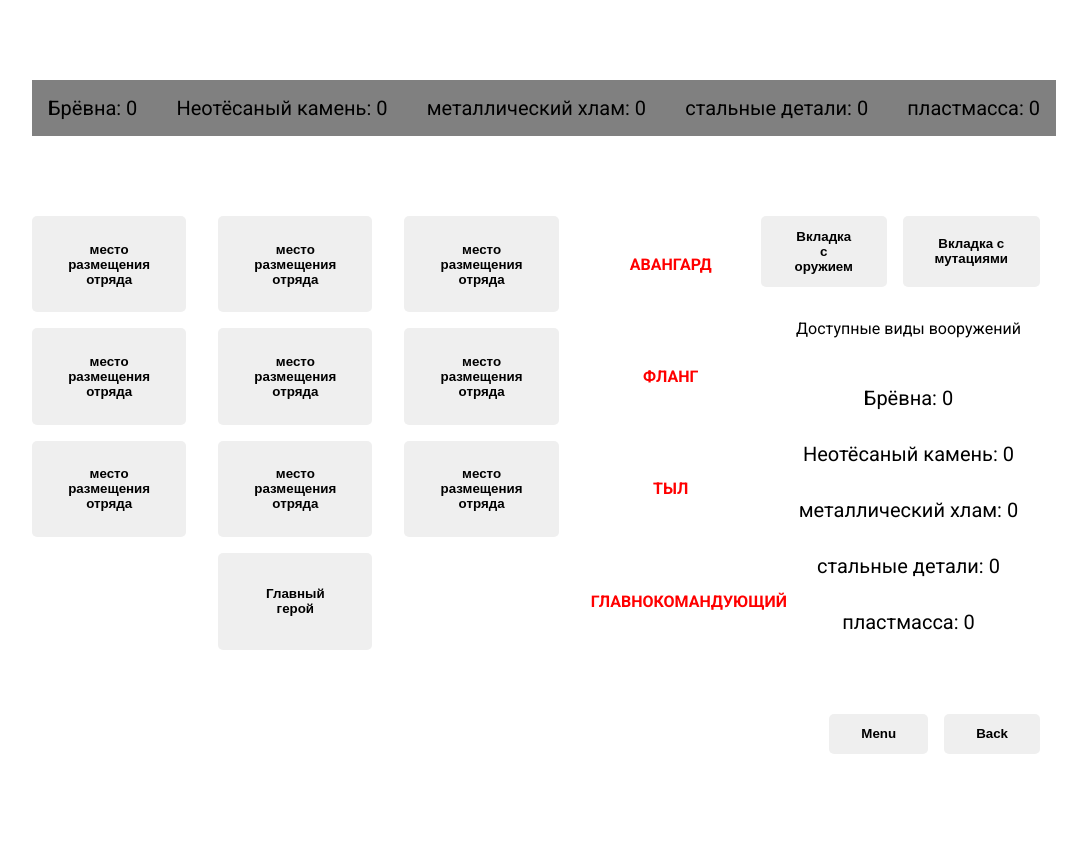
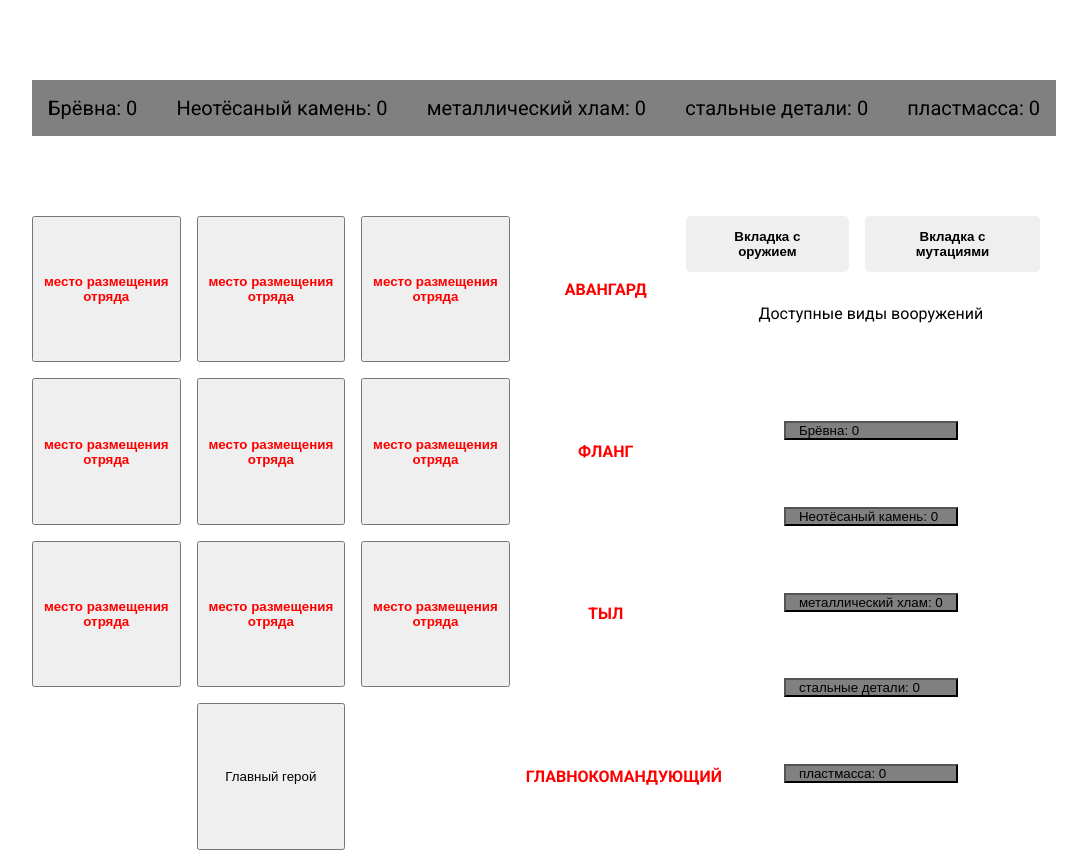
Before and after one commit to Vasmart24/practice-2024, a React (Vite) app in the folder Stranded/: page / in a window 1280 px wide. Shown: the top 851 px of the page, without its empty margins (96-1183 px from the left). Before the commit the page ends 800 px from the top, so only its background shows below. Built offline with nearby package versions, Linux system fonts and the light colour scheme.

Commit message:
set dynamic button styles

```diff
--- a/Stranded/src/components/Button/Button.jsx
+++ b/Stranded/src/components/Button/Button.jsx
@@ -1,8 +1,8 @@
 import "./Button.css";
 
-export default function Button({ onClick, children }) {
+export default function Button({ onClick, children, className = 'button' }) {
   return (
-    <button className="button" onClick={onClick}>
+    <button className={className} onClick={onClick}>
       {children}
     </button>
   );
--- a/Stranded/src/screens/BattleScreen/BattleScreenMain.jsx
+++ b/Stranded/src/screens/BattleScreen/BattleScreenMain.jsx
@@ -1,6 +1,6 @@
-import Button from "../../components/Button/Button";
+import Button from "../../components/Button/Button.jsx";
 import "./BattleScreenMain.css"
-import BattleScreenWeaponList from "./BattleScreenWeaponList";
+import BattleScreenWeaponList from './BattleScreenWeaponList.jsx';
 
 
 export default function BattleScreenMain() {
--- a/Stranded/src/screens/BattleScreen/BattleScreenWeaponList.jsx
+++ b/Stranded/src/screens/BattleScreen/BattleScreenWeaponList.jsx
@@ -1,16 +1,19 @@
 import { baseResources } from "../../Data/headerData/materialsData";
+import Button from "../../components/Button/Button.jsx";
 import "./BattleScreenWeaponList.css"
 
-export default function BattleScreenWeaponList() {
+function BattleScreenWeaponList() {
   return(
     <div>
       <ul className="weapon_list">
         {baseResources.map(({ key, name, count }) => {
           return (
-            <p className="list-item" key={key}>{name}: {count}</p>
+            <Button className={'weapon list'} key={key}>{name}: {count}</Button>
           );
         })}
       </ul>
     </div>
   );
 }
+
+export default BattleScreenWeaponList
```
